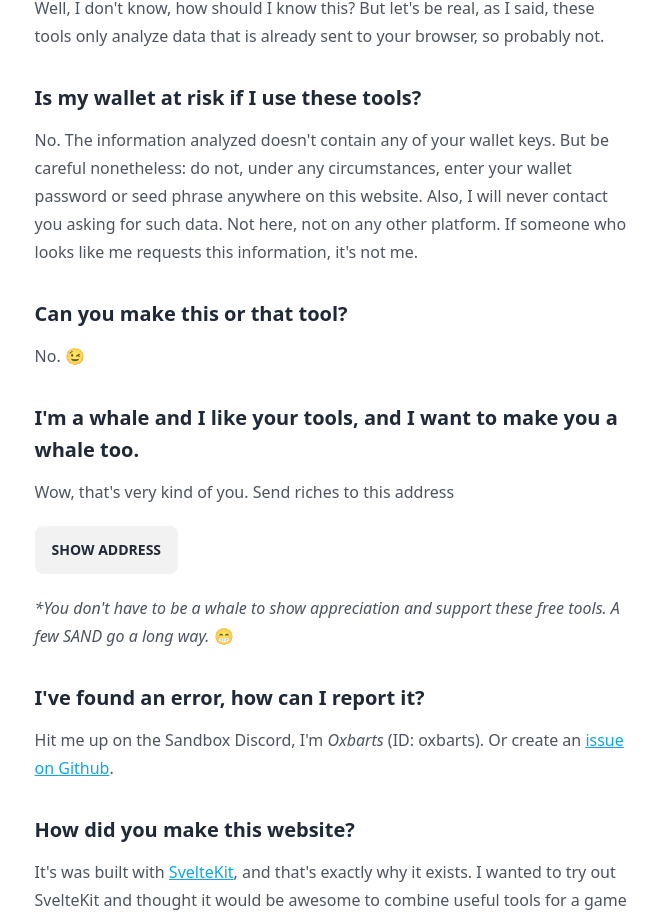
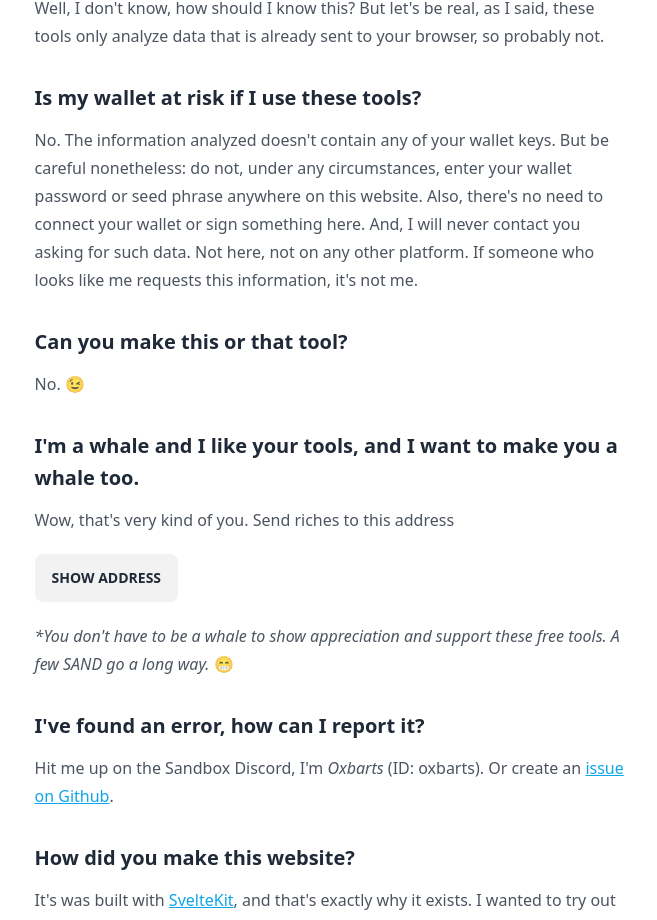
Before and after one commit to oxbarts/sandtools, a SvelteKit app: page / in a window 1280 px wide. Shown: the part 1460-2380 px from the top of the page, without its empty margins (308-965 px from the left). Built offline with nearby package versions, Linux system fonts and the light colour scheme.

Commit message:
Add even more text.

```diff
--- a/src/routes/+page.svelte
+++ b/src/routes/+page.svelte
@@ -47,7 +47,7 @@
   <p>Well, I don't know, how should I know this? But let's be real, as I said, these tools only analyze data that is already sent to your browser, so probably not.</p>
 
   <h3>Is my wallet at risk if I use these tools?</h3>
-  <p>No. The information analyzed doesn't contain any of your wallet keys. But be careful nonetheless: do not, under any circumstances, enter your wallet password or seed phrase anywhere on this website. Also, I will never contact you asking for such data. Not here, not on any other platform. If someone who looks like me requests this information, it's not me.</p>
+  <p>No. The information analyzed doesn't contain any of your wallet keys. But be careful nonetheless: do not, under any circumstances, enter your wallet password or seed phrase anywhere on this website. Also, there's no need to connect your wallet or sign something here. And, I will never contact you asking for such data. Not here, not on any other platform. If someone who looks like me requests this information, it's not me.</p>
 
   <h3>Can you make this or that tool?</h3>
   <p>No. 😉</p>
```
